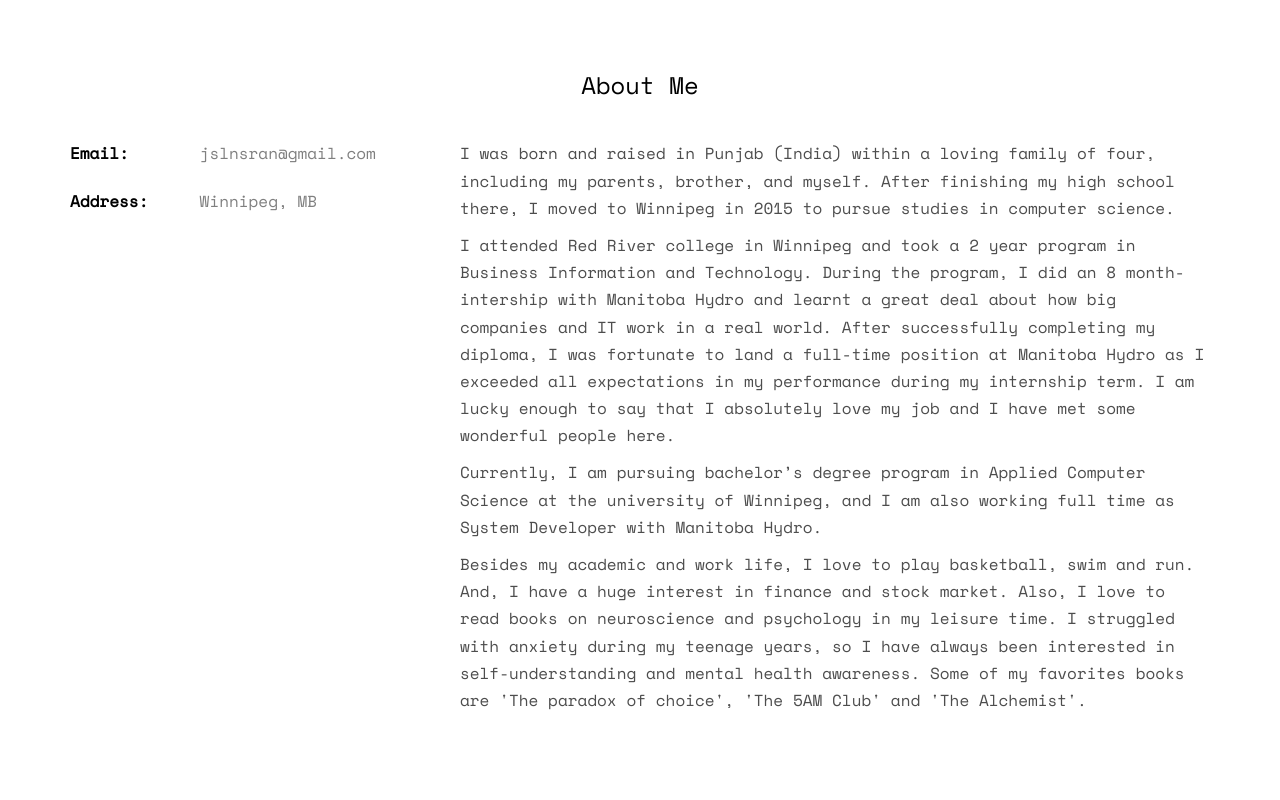
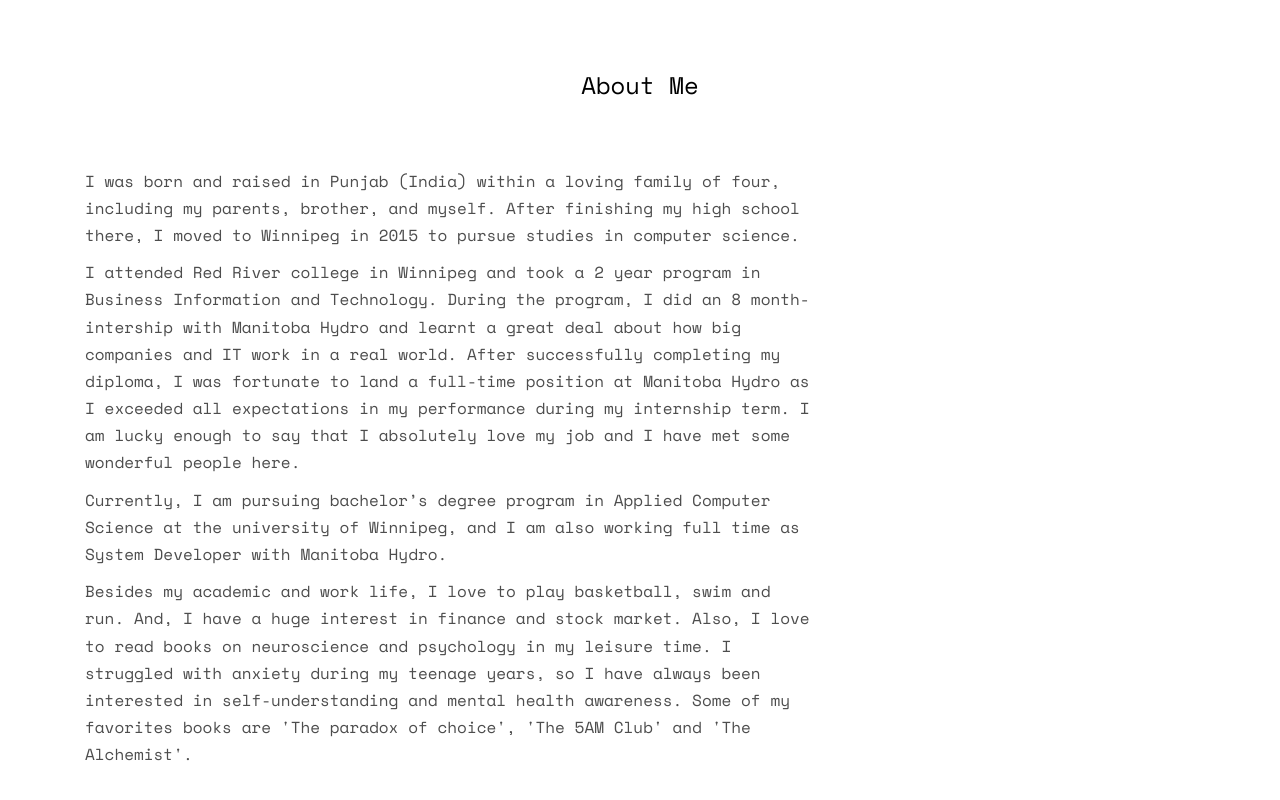
Before and after one commit to hsarao/hsarao.github.io, a plain HTML site: page index.html in a window 1280 px wide. Shown: the part 840-1640 px from the top of the page. Drawn offline with nearby package versions, Linux system fonts and the light colour scheme; some packages are replaced by stand-ins of ours; no server answers; files whose address does not match are found by name.

Commit message:
Update index.html

```diff
--- a/index.html
+++ b/index.html
@@ -92,18 +92,19 @@
 					<h3>About Me</h3>
 				</div>
 			</div>
-			<div class="row">
+			<!--<div class="row">
 				<div class="col-md-4">
 					<ul class="info">
-					<!--	<li><span class="first-block">Full Name:</span><span class="second-block">Harjasleen Kaur Sarao</span></li>
+						<li><span class="first-block">Full Name:</span><span class="second-block">Harjasleen Kaur Sarao</span></li>
 												<li><span class="first-block">Website:</span><span class="second-block">www.yoursite.com</span></li>
-						<li><span class="first-block">Phone:</span><span class="second-block">+ 204-915-xxxx</span></li>-->
+						<li><span class="first-block">Phone:</span><span class="second-block">+ 204-915-xxxx</span></li>
 						<li><span class="first-block">Email:</span><span class="second-block">jslnsran@gmail.com</span></li>
 						<li><span class="first-block">Address:</span><span class="second-block">Winnipeg, MB</span></li>
+						<li></li>
 					</ul>
-				</div>
+				</div>-->
 				<div class="col-md-8">
-					<p>I was born and raised in Punjab (India) within a loving family of four, including my parents, brother, and myself. After finishing my high school there, I moved to Winnipeg in 2015 to pursue studies in computer science. </p>
+					<p><br>I was born and raised in Punjab (India) within a loving family of four, including my parents, brother, and myself. After finishing my high school there, I moved to Winnipeg in 2015 to pursue studies in computer science. </p>
 <p>I attended Red River college in Winnipeg and took a 2 year program in Business Information and Technology. During the program, I did an 8 month-intership with Manitoba Hydro and learnt a great deal about how big companies and IT work in a real world. After successfully completing my diploma, I was fortunate to land a full-time position at Manitoba Hydro as I exceeded all expectations in my performance during my internship term. I am lucky enough to say that I absolutely love my job and I have met some wonderful people here. </p>
 <p>Currently, I am pursuing bachelor’s degree program in Applied Computer Science at the university of Winnipeg, and I am also working full time as System Developer with Manitoba Hydro. </p>
 <p>Besides my academic and work life, I love to play basketball, swim and run. And, I have a huge interest in finance and stock market. Also, I love to read books on neuroscience and psychology in my leisure time. I struggled with anxiety during my teenage years, so I have always been interested in self-understanding and mental health awareness. Some of my favorites books are 'The paradox of choice', 'The 5AM Club' and 'The Alchemist'.</p>
```
